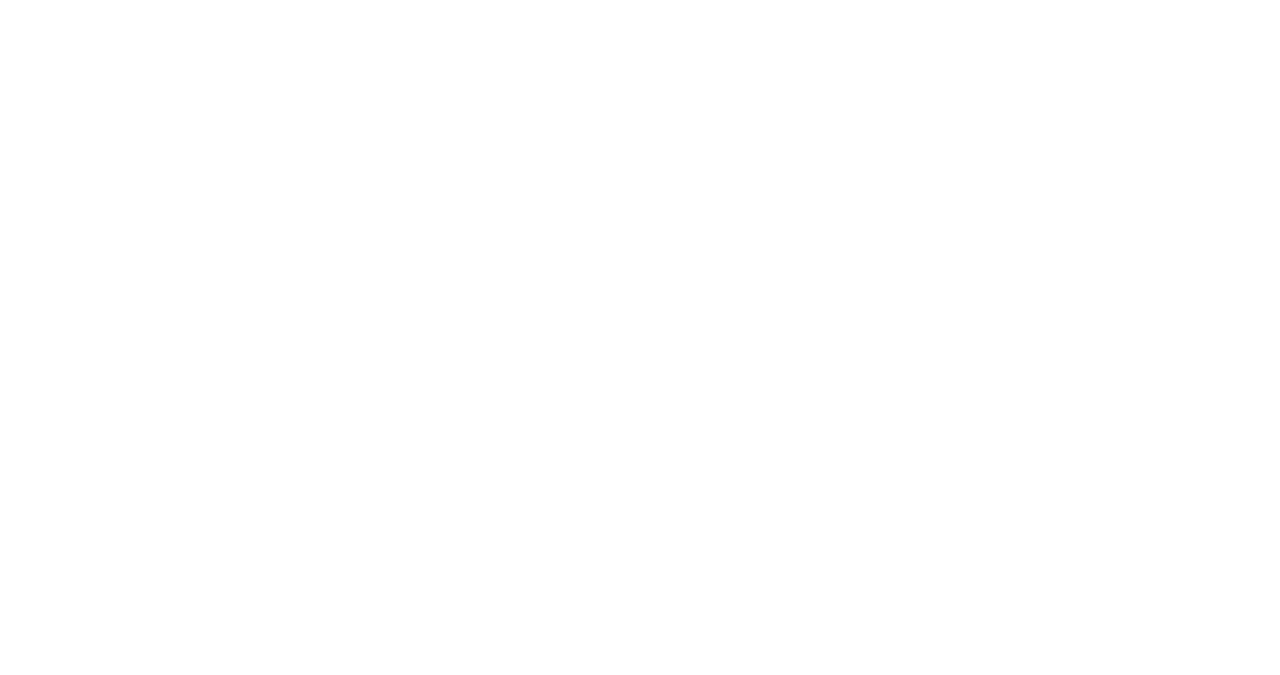
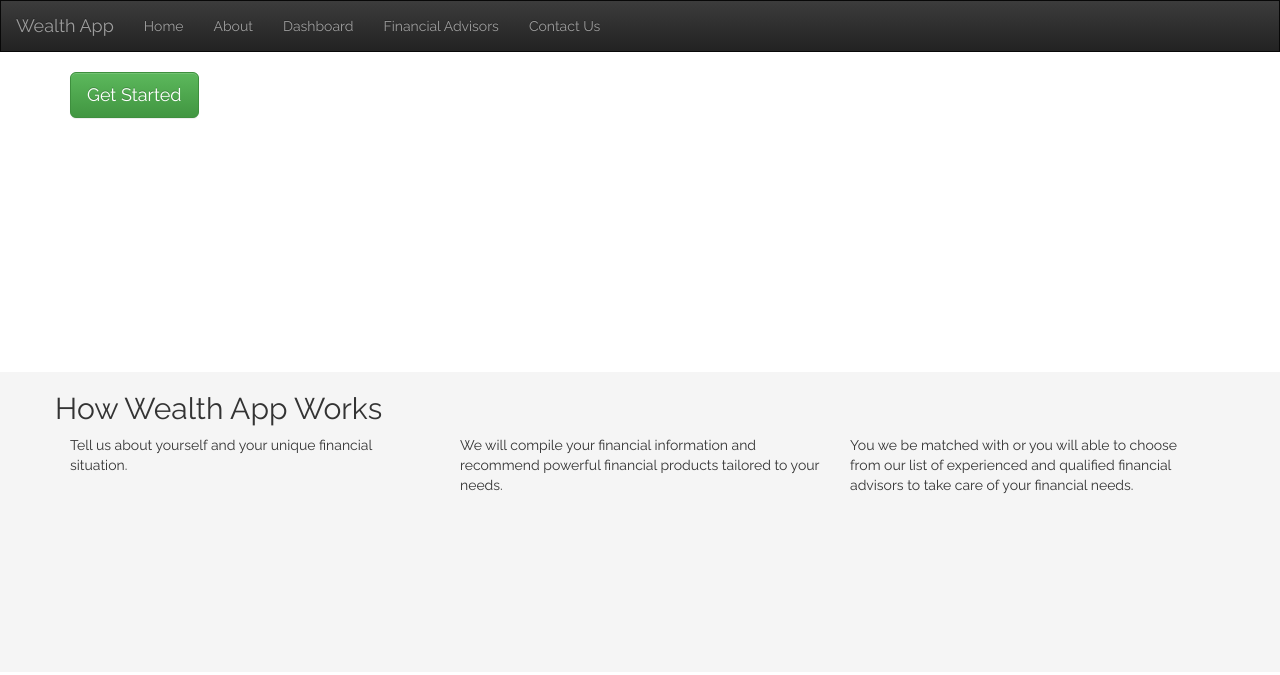
Before and after one commit to walkervirtual/wealth-app, a plain HTML site: page index.html in a window 1280 px wide. Drawn offline with nearby package versions, Linux system fonts and the light colour scheme.

Commit message:
Added about content

```diff
--- a/index.html
+++ b/index.html
@@ -4,8 +4,64 @@
   <title></title>
   <link rel="stylesheet" href="https://maxcdn.bootstrapcdn.com/bootstrap/3.3.5/css/bootstrap.min.css">
   <link rel="stylesheet" href="https://maxcdn.bootstrapcdn.com/bootstrap/3.3.5/css/bootstrap-theme.min.css">
+  <link rel="stylesheet" href="https://maxcdn.bootstrapcdn.com/font-awesome/4.4.0/css/font-awesome.min.css">
+  <link href='http://fonts.googleapis.com/css?family=Raleway' rel='stylesheet' type='text/css'>
+  <link rel="stylesheet" type="text/css" href="style.css">
 </head>
 <body>
+  <nav class="navbar navbar-inverse">
+  <div class="container-fluid">
+    <!-- Brand and toggle get grouped for better mobile display -->
+    <div class="navbar-header">
+      <button type="button" class="navbar-toggle collapsed" data-toggle="collapse" data-target="#bs-example-navbar-collapse-1" aria-expanded="false">
+        <span class="sr-only">Toggle navigation</span>
+        <span class="icon-bar"></span>
+        <span class="icon-bar"></span>
+        <span class="icon-bar"></span>
+      </button>
+      <a class="navbar-brand" href="#">Wealth App</a>
+    </div>
+
+    <!-- Collect the nav links, forms, and other content for toggling -->
+    <div class="collapse navbar-collapse" id="bs-example-navbar-collapse-1">
+      <ul class="nav navbar-nav">
+        <li><a href="#">Home</a></li>
+        <li><a href="#">About</a></li>
+        <li><a href="#">Dashboard</a></li>
+        <li><a href="#">Financial Advisors</a></li>
+        <li><a href="#">Contact Us</a></li>
+      </ul>
+    </div><!-- /.navbar-collapse -->
+  </div><!-- /.container-fluid -->
+</nav>
+
+<div class="container">
+</div><!-- end .container -->
+
+<div class="get-started">
+  <div class="container">
+
+    <button class="btn btn-success btn-lg" type="submit">Get Started</button>
+  </div><!-- end .container -->
+</div><!-- end .about -->
+
+<div class="about">
+  <div class="container">
+    <div class="row">
+      <h2>How Wealth App Works</h2>
+      <div class="col-md-4">
+          <p>Tell us about yourself and your unique financial situation.</p>
+      </div><!-- end div .col-md-4 -->
+      <div class="col-md-4">
+        <p>We will compile your financial information and recommend powerful financial products tailored to your needs.</p>
+      </div><!-- end div .col-md-4 -->
+      <div class="col-md-4">
+        <p>You we be matched with or you will able to choose from our list of experienced and qualified financial advisors to take care of your financial needs.</p>
+      </div><!-- end div .col-md-4 -->
+    </div><!-- end div .row -->
+  </div><!-- end .container -->
+</div><!-- end .about -->
+
 <script src="https://ajax.googleapis.com/ajax/libs/jquery/1.11.3/jquery.min.js"></script>
 <script src="https://maxcdn.bootstrapcdn.com/bootstrap/3.3.5/js/bootstrap.min.js"></script>
 </body>
--- a/style.css
+++ b/style.css
@@ -0,0 +1,19 @@
+html *{
+  font-family: 'Raleway', sans-serif;
+}
+
+.navbar{
+  border-radius: 0px;
+}
+
+.get-started{
+  background-color: #FFFFFF;
+  height: 300px;
+  width: 100%;
+}
+
+.about{
+  background-color: #F5F5F5;
+  height: 300px;
+  width: 100%;
+}
```
